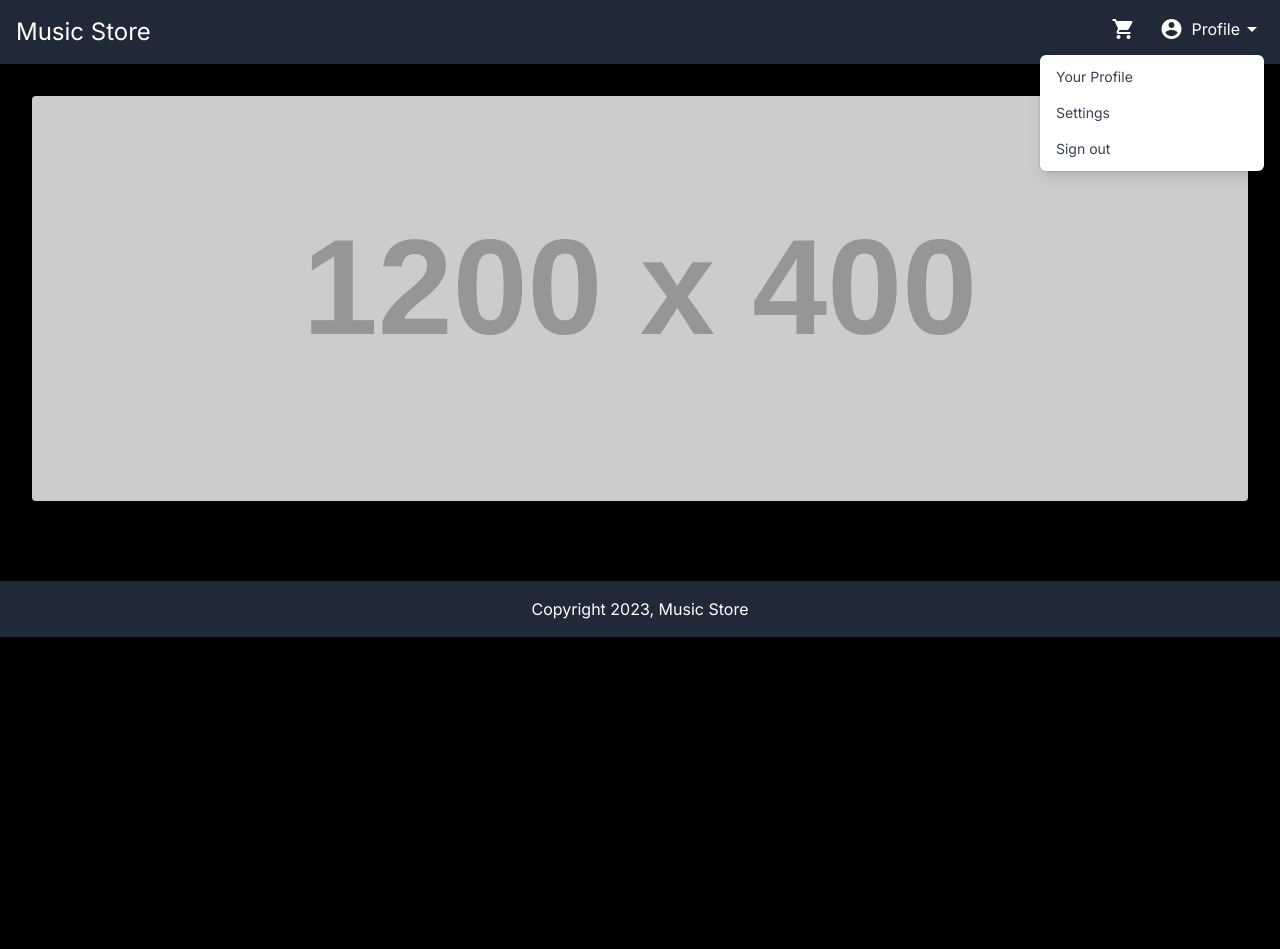
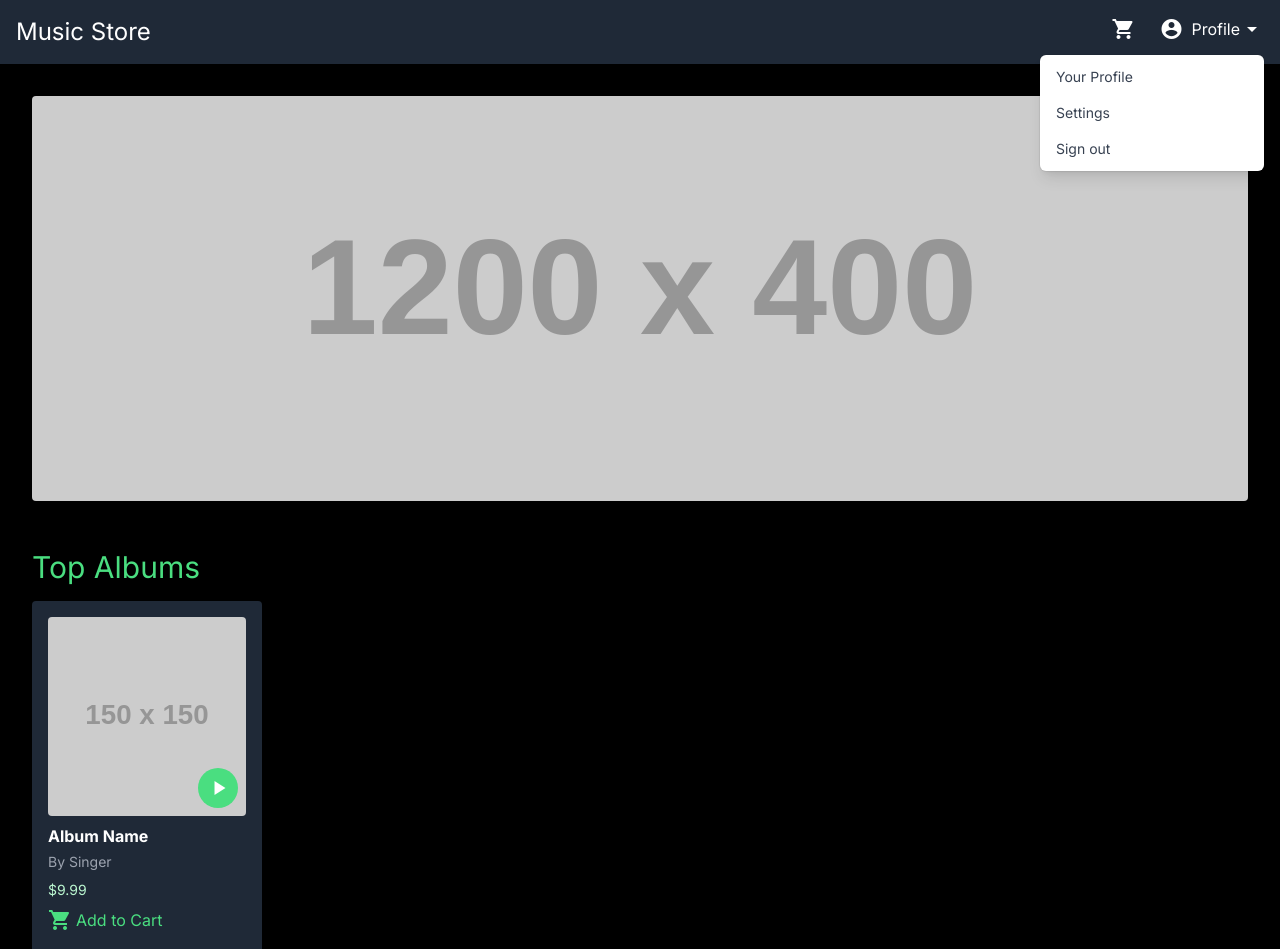
Before and after one commit to frontenddevtrainer/music-store-next, a Next.js app: page / in a window 1280 px wide. Shown: the top 949 px of the page. Before the commit the page ends 800 px from the top, so only its background shows below. Built offline with nearby package versions, Linux system fonts and the light colour scheme.

Commit message:
Added album listing and mock api setup.

```diff
--- a/app/page.tsx
+++ b/app/page.tsx
@@ -1,3 +1,4 @@
+import AlbumListing from "@/src/components/album-listing/album-listing";
 import Banner from "@/src/components/banner/banner";
 import Link from "next/link";
 
@@ -5,6 +6,8 @@ export default function Home() {
   return (
     <main className="container mx-auto p-8">
       <Banner />
+      <AlbumListing heading="Top Albums"/>
+      <AlbumListing heading="Latest Albums"/>
     </main>
   );
 }
--- /dev/null
+++ b/mock-api/db.json
@@ -0,0 +1,129 @@
+{
+    "albums": [
+      {
+        "name": "Music 606",
+        "albumArt": {
+          "thumbnail": "https://via.placeholder.com/150"
+        },
+        "price": 250,
+        "singers": ["Singer J", "Singer K"],
+        "songs": [
+          {
+            "duration": 320,
+            "name": "Mystical Journey",
+            "singer": ["Singer J"]
+          },
+          {
+            "duration": 285,
+            "name": "Sunrise Serenade",
+            "singer": ["Singer J", "Singer K"]
+          },
+          {
+            "duration": 300,
+            "name": "Moonlight Whisper",
+            "singer": ["Singer K"]
+          },
+          {
+            "duration": 275,
+            "name": "Eternal Harmony",
+            "singer": ["Singer J"]
+          },
+          {
+            "duration": 350,
+            "name": "Rhythmic Tales",
+            "singer": ["Singer K"]
+          }
+        ],
+        "id": 6,
+        "tags": "top"
+      },
+      {
+        "name": "Music 101",
+        "albumArt": {
+          "thumbnail": "https://via.placeholder.com/150"
+        },
+        "price": 100,
+        "singers": ["Singer A", "Singer B"],
+        "songs": [
+          {
+            "duration": 430,
+            "name": "Awesome Song",
+            "singer": ["Singer A"]
+          }
+        ],
+        "isPurchasedByUser": true,
+        "id": 1,
+        "tags": "latest"
+      },
+      {
+        "name": "Music 202",
+        "albumArt": {
+          "thumbnail": "https://via.placeholder.com/150"
+        },
+        "price": 200,
+        "singers": ["Singer C", "Singer D"],
+        "songs": [
+          {
+            "duration": 600,
+            "name": "Great Song",
+            "singer": ["Singer C"]
+          }
+        ],
+        "newRelesedDate": "2023-10-08T16:13:46.338Z",
+        "id": 2,
+        "tags": "top"
+      },
+      {
+        "name": "Music 303",
+        "albumArt": {
+          "thumbnail": "https://via.placeholder.com/150"
+        },
+        "price": 200000,
+        "singers": ["Singer D", "Singer E"],
+        "songs": [
+          {
+            "duration": 549,
+            "name": "Great Song",
+            "singer": ["Singer C"]
+          }
+        ],
+        "id": 3,
+        "tags": "top"
+      },
+      {
+        "name": "Music 404",
+        "albumArt": {
+          "thumbnail": "https://via.placeholder.com/150"
+        },
+        "price": 300,
+        "singers": ["Singer F", "Singer G"],
+        "songs": [
+          {
+            "duration": 500,
+            "name": "Fantastic Song",
+            "singer": ["Singer F"]
+          }
+        ],
+        "newRelesedDate": "2023-11-08T16:13:46.338Z",
+        "id": 4,
+        "tags": "latest"
+      },
+      {
+        "name": "Music 505",
+        "albumArt": {
+          "thumbnail": "https://via.placeholder.com/150"
+        },
+        "price": 400,
+        "singers": ["Singer H", "Singer I"],
+        "songs": [
+          {
+            "duration": 480,
+            "name": "Amazing Song",
+            "singer": ["Singer H"]
+          }
+        ],
+        "id": 5,
+        "tags": "bollywood"
+      }
+    ]
+  }
--- /dev/null
+++ b/mock-api/routes.json
@@ -0,0 +1,5 @@
+{
+  "/top-albums": "/albums?tags=top",
+  "/latest-albums": "/albums?tags=latest",
+  "/bollywood-albums": "/albums?tags=bollywood"
+}
--- /dev/null
+++ b/src/components/album-listing/album-listing.tsx
@@ -0,0 +1,40 @@
+interface Props {
+    heading : string
+}
+
+
+export default function AlbumListing({ heading } : Props) {
+  return (
+    <section className="mb-12">
+      <h2 className="text-3xl text-green-400 mb-4">{heading}</h2>
+      <div className="grid grid-cols-5 gap-4">
+        <div className="bg-gray-800 p-4 rounded relative">
+          <div className="relative">
+            <img
+              src="https://via.placeholder.com/150"
+              alt="Album"
+              className="w-full rounded mb-2"
+            />
+            <button className="absolute bottom-2 right-2 bg-green-400 w-10 h-10 rounded-full flex items-center justify-center hover:bg-green-300">
+              <span className="material-icons text-white"> play_arrow </span>
+            </button>
+          </div>
+
+          <div className="text-left">
+            <h3 className="text-md font-bold mb-1">Album Name</h3>
+            <p className="text-sm mb-2 text-gray-400">By Singer</p>
+            <p className="text-sm mb-2 text-green-200">$9.99</p>
+
+            <a
+              href="#"
+              className="inline-flex items-center text-green-400 hover:text-green-300"
+            >
+              <span className="material-icons"> shopping_cart </span>
+              <span className="ml-1">Add to Cart</span>
+            </a>
+          </div>
+        </div>
+      </div>
+    </section>
+  );
+}
```
Also changed, not shown: package.json (+8 -6 lines), 1 other file (tests, documents, lock files or other folders).
